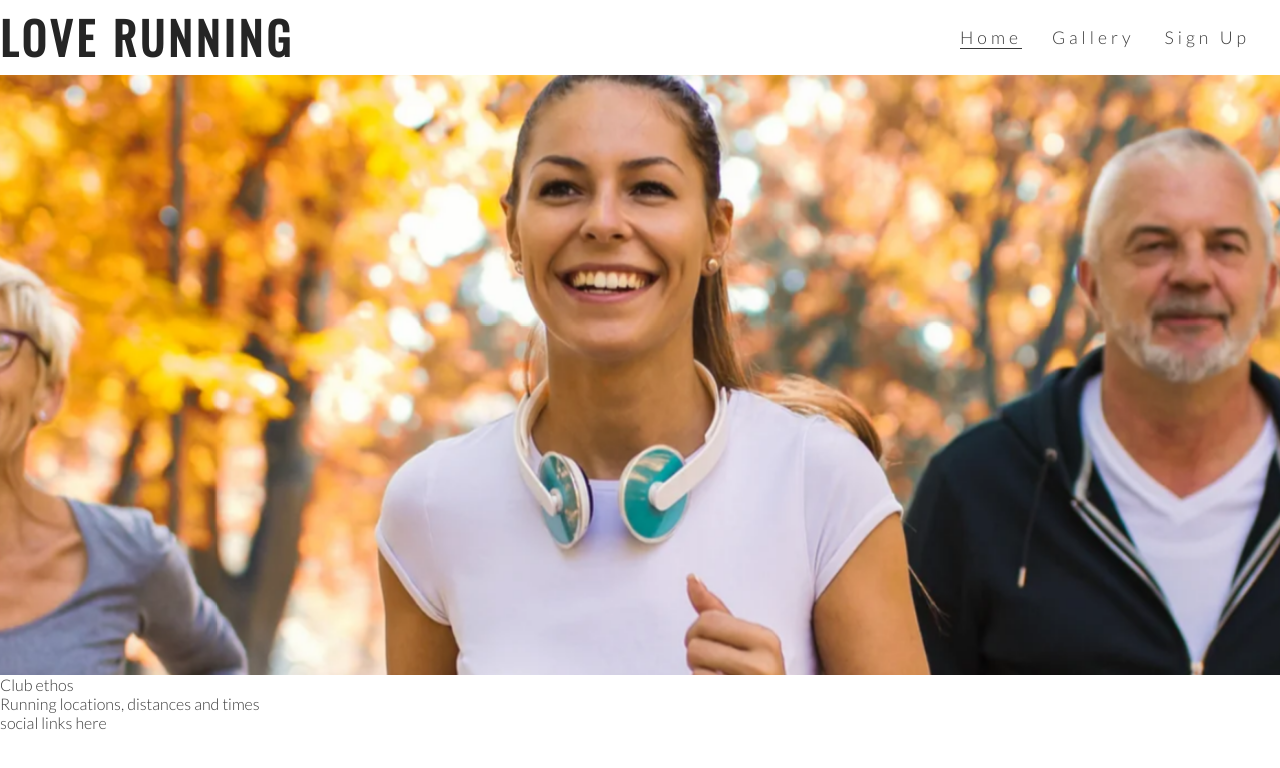
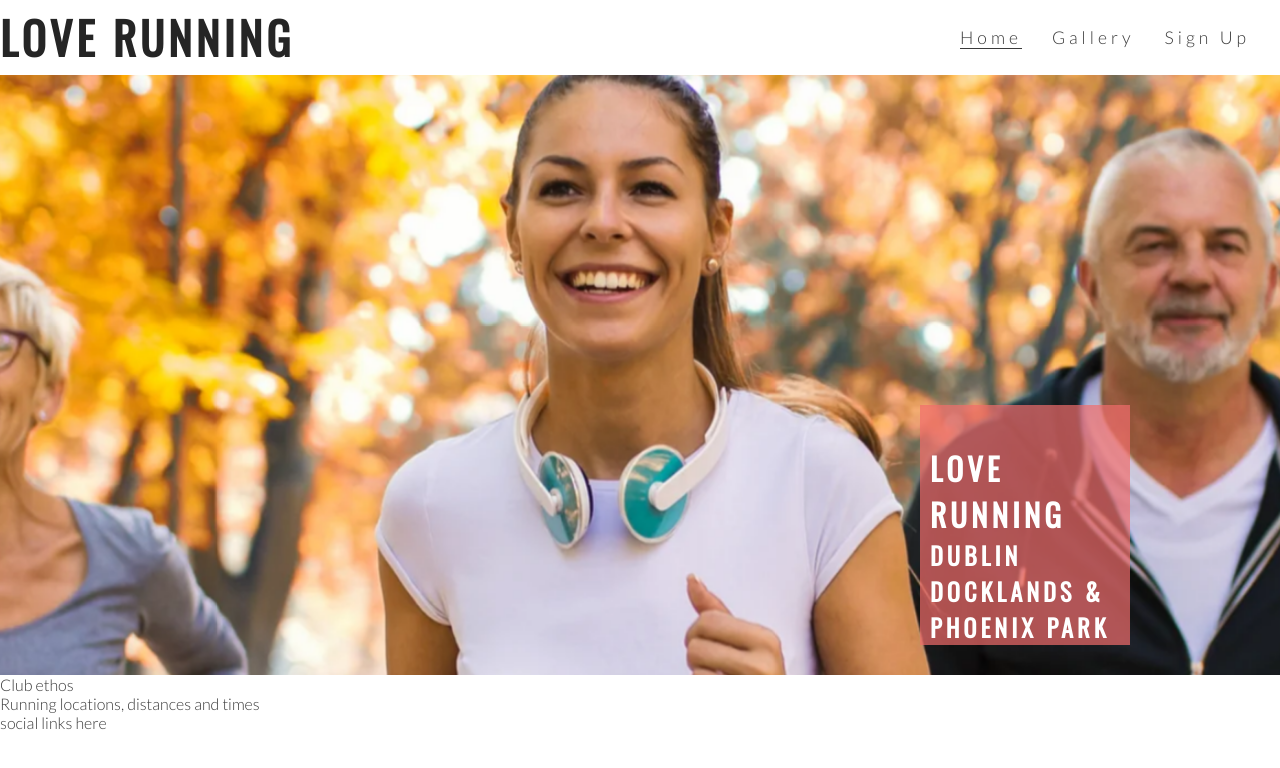
Before and after one commit to tetraxile-ci/love-running, a plain HTML site: page index.html in a window 1280 px wide. Drawn offline with nearby package versions, Linux system fonts and the light colour scheme.

Commit message:
Add cover text and style

```diff
--- a/assets/css/style.css
+++ b/assets/css/style.css
@@ -64,6 +64,12 @@ h1, h2 {
     height: 600px;
     width: 100%;
     overflow: hidden;
+
+    position: relative;
+}
+
+#cover-text, #cover-text h2 {
+    color: #ffffff;
 }
 
 #hero-image {
@@ -76,8 +82,6 @@ h1, h2 {
     animation-fill-mode: forwards;
 }
 
-/* hero image zoom */
-
 @keyframes hero-zoom {
     from{
         transform: scale(1);
@@ -86,3 +90,23 @@ h1, h2 {
         transform: scale(1.1);
     }
 }
+
+#cover-text {
+    font-size: 130%;
+    font-family: Oswald, sans-serif;
+    text-transform: uppercase;
+    letter-spacing: 4px;
+
+    width: 300px;
+    width: 200px;
+
+    padding-top: 40px;
+    padding-left: 10px;
+
+    background-color: rgba(241, 109, 107, .7);
+
+    bottom: 30px;
+    right: 150px;
+
+    position: absolute;
+}
--- a/index.html
+++ b/index.html
@@ -34,6 +34,10 @@
 
     <section id="hero-outer">
         <div id="hero-image"></div>
+        <div id="cover-text">
+            <h2>Love Running</h2>
+            <h3>Dublin Docklands & Phoenix Park</h3>
+        </div>
     </section>
     <section>
         Club ethos
```
